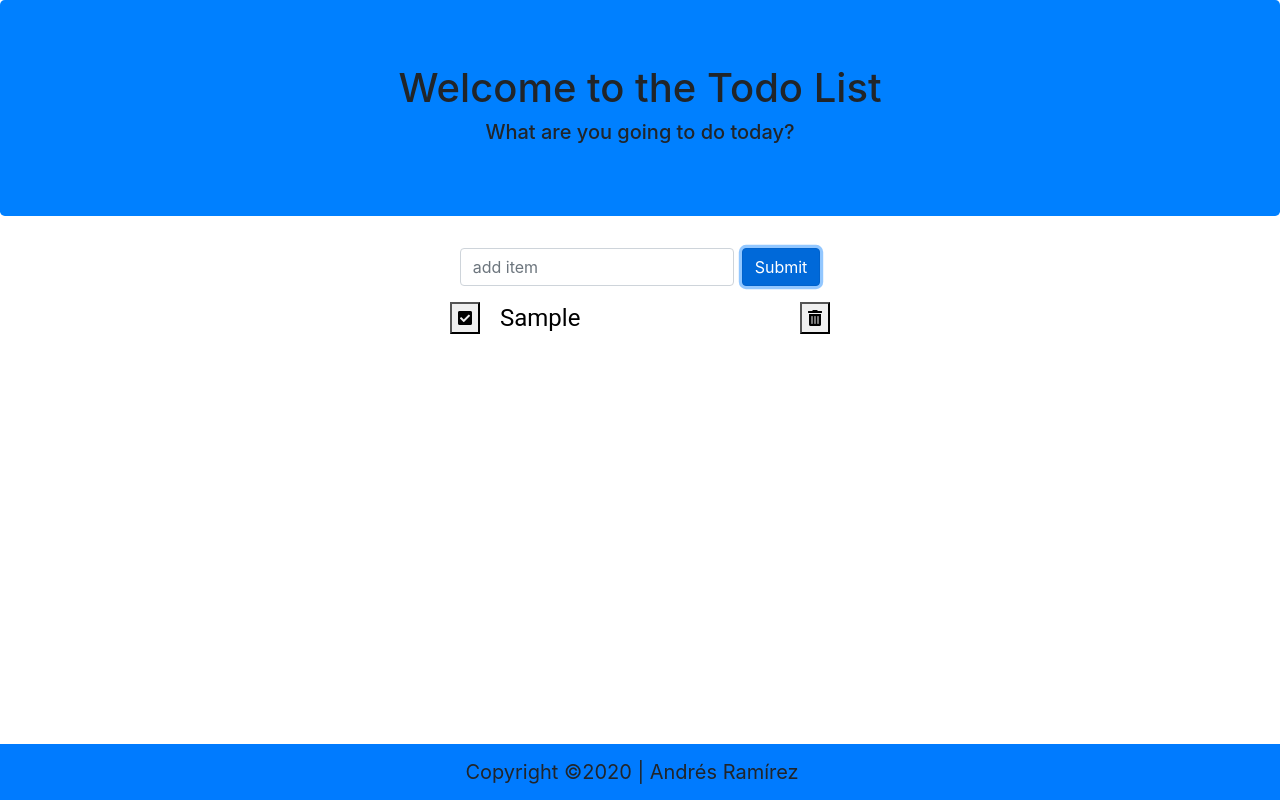
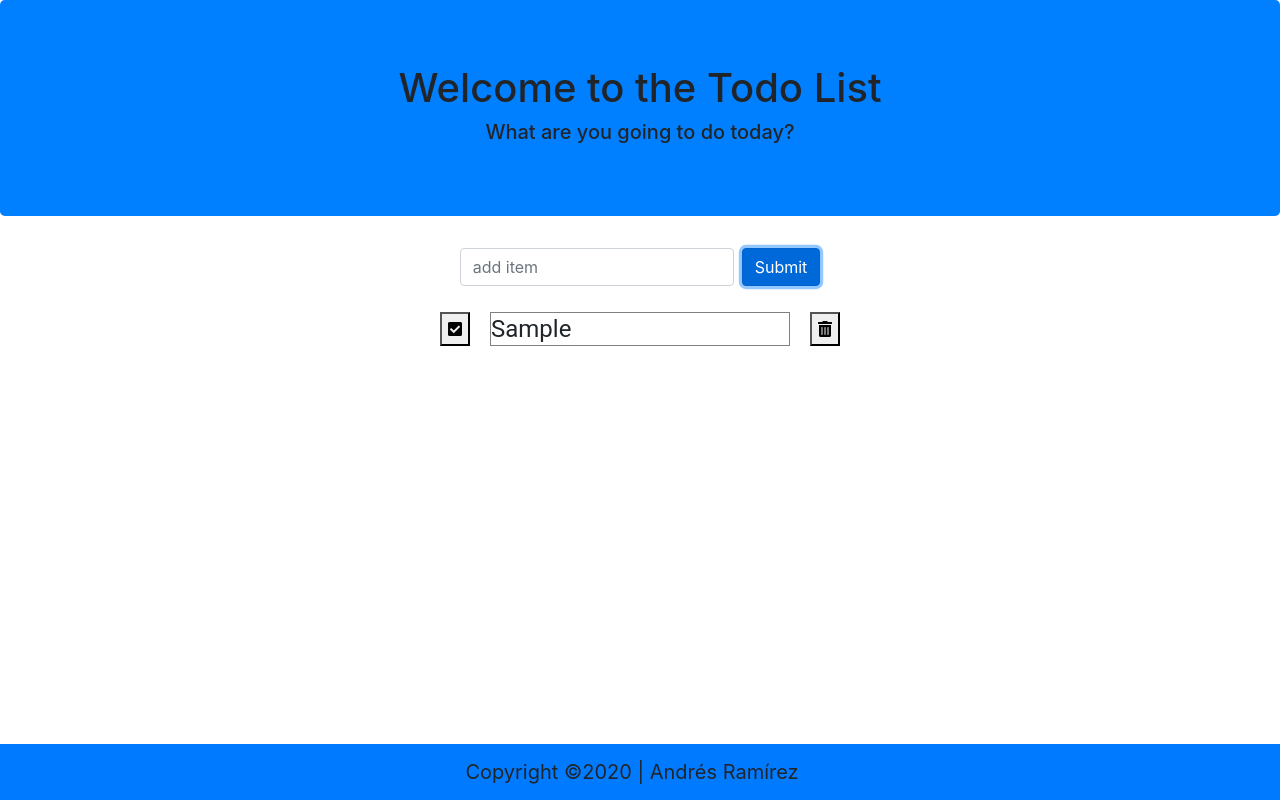
Before and after one commit to ARam2142/Todo-List, a React (Create React App) app: page / in a window 1280 px wide. Both pictures are taken after typing "Sample" into the empty fields and a click on the button "Submit". Built offline with nearby package versions, Linux system fonts and the light colour scheme.

Commit message:
boxes li and ul are lined up with one another

```diff
--- a/src/components/TodoItem.js
+++ b/src/components/TodoItem.js
@@ -16,13 +16,18 @@ function TodoItem({ todo, toggleComplete, removeTodoItem }) {
     }
     return (
         <div style={{ display: "flex" }}>
-            <button onClick={handleCheckBoxClick}>
+            <button onClick={handleCheckBoxClick}
+                style={{
+                    marginTop: '10px'
+                }}
+            >
                 <i className="fas fa-check-square"></i>
             </button>
             <li style={{
-                color: "black",
-                borderColor: "black",
                 marginLeft: "20px",
+                marginRight: '20px',
+                marginTop: '10px',
+                border: '1px solid grey',
                 minWidth: '300px',
                 textDecoration: todo.completed ? "line-through" : null,
                 display: "flex",
@@ -34,8 +39,9 @@ function TodoItem({ todo, toggleComplete, removeTodoItem }) {
             </li>
             <button onClick={handleRemoveClick}
                 style={{
-                    height: "10"
-                }}>
+                    marginTop: '10px'
+                }}
+            >
                 <i className="fas fa-trash-alt"></i>
             </button>
         </div>
--- a/src/components/TodoList.js
+++ b/src/components/TodoList.js
@@ -15,7 +15,10 @@ function TodoList({ todos, toggleComplete, removeTodoItem }) {
     return (
         <div className="form-inline justify-content-center">
             <List>
-                <ul className="list-group" style={{ display: "flex" }}>
+                <ul className="list-group"
+                style={{ display: "flex",
+                //lineHeight: '30px'
+                }}>
                     {listItems}
                 </ul>
 
```
Also changed, not shown: 1 other file (tests, documents, lock files or other folders).
